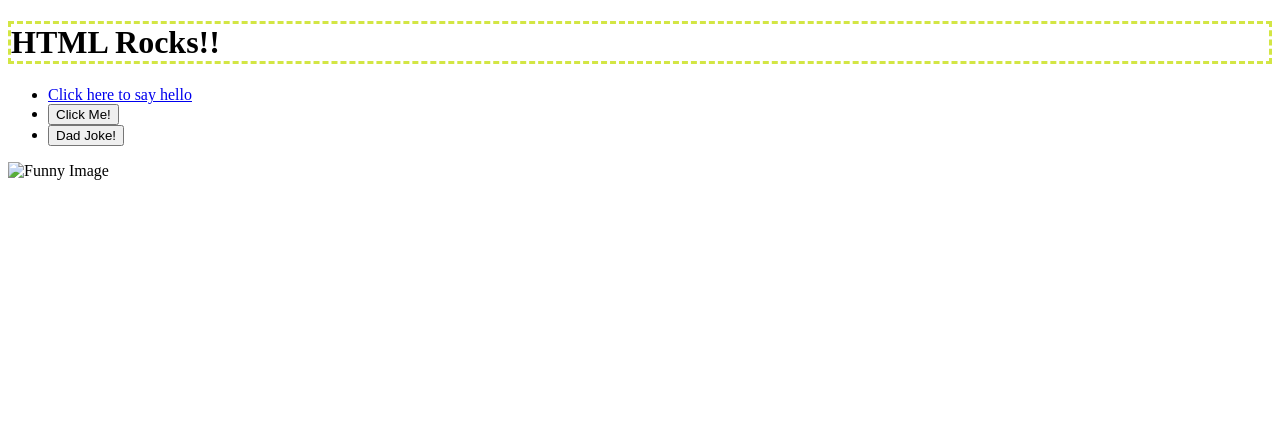
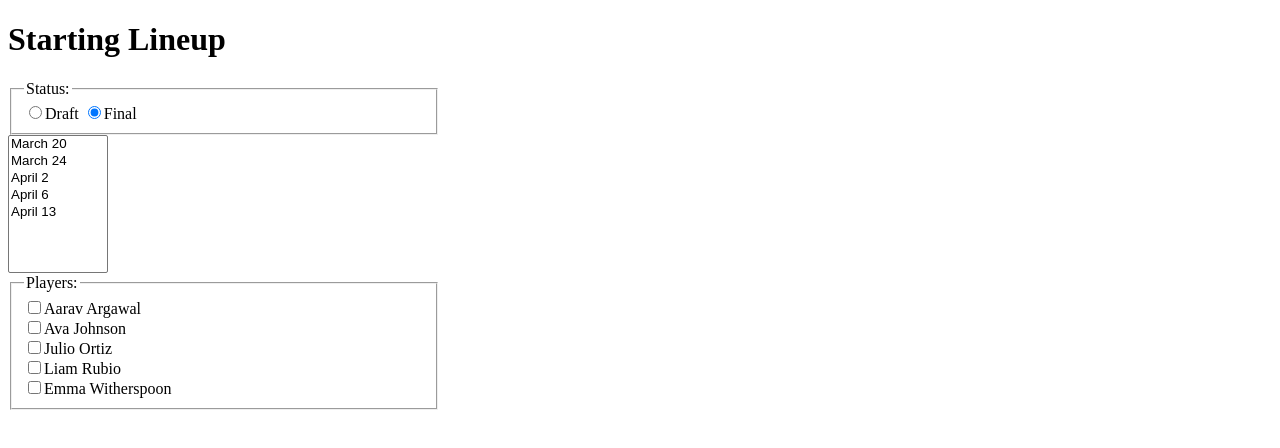
Before and after one commit to kobybarlow/10.03-Lab---JavaScript-in-the-Browser, a website: page index.html in a window 1280 px wide. Drawn offline with Linux system fonts and the light colour scheme; files that its build step writes are made by us from their sources.

Commit message:
Current Code

```diff
--- a/index.html
+++ b/index.html
@@ -3,23 +3,44 @@
 
 <head>
   <meta charset="utf-8">
-  <title>CS208 - Starter Code (UPDATE ME)!</title>
+  <title>Lab 10.03 CS208 JavaScript</title>
   <meta name="description" content="">
   <meta name="viewport" content="width=device-width, initial-scale=1">
   <link rel="stylesheet" href="style.css">
 </head>
 
+<form>
 <body>
-  <h1>HTML Rocks!!</h1>
+  <h1>Starting Lineup</h1>
+<fieldset>
+  <legend>Status: </legend>
+  <input type="radio" value="status" name="status">Draft</button>
+  <input type="radio" value="status" name="status" checked>Final</button>
+
+</fieldset>
+
+<form id='form2'>
+  <select width="100" style="width:100px" size="8" multiple>
+    <option value="Date1">March 20</option>
+    <option value="Date2">March 24</option>
+    <option value="Date3">April 2</option>
+    <option value="Date4">April 6</option>
+    <option value="Date5">April 13</option>
+  </select>
+</form>
+
+<fieldset>
+  <legend>Players:</legend>
   <ul>
-  <li><a href="/hello">Click here to say hello</a></li>
-  <li><button id="hello-link">Click Me!</button></li>
-  <li><button id="joke-button">Dad Joke!</button></li>
-  <script src="script.js"></script>
+    <input type="checkbox">Aarav Argawal</button><br>
+    <input type="checkbox">Ava Johnson</button><br>
+    <input type="checkbox">Julio Ortiz</button><br>
+    <input type="checkbox">Liam Rubio</button><br>
+    <input type="checkbox">Emma Witherspoon</button>
   </ul>
-  <img src="funny.png" alt="Funny Image" width="300" height="200">
-
-  <h2 id="joke-display"></h2>
+</fieldset>
+</div>
 </body>
+</form>
 
 </html>
```
Also changed, not shown: dist/funny.png (deleted), dist/script.js, dist/style.css, 1 other file.
